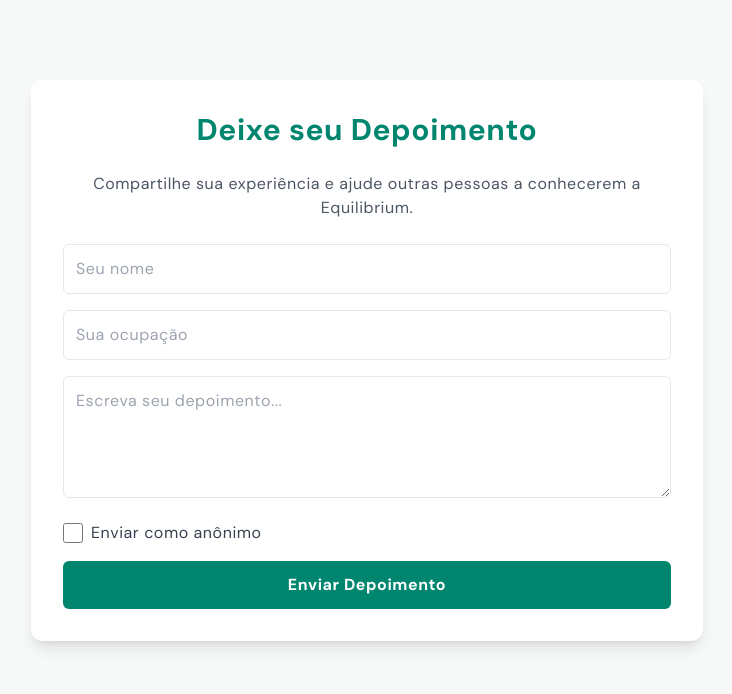
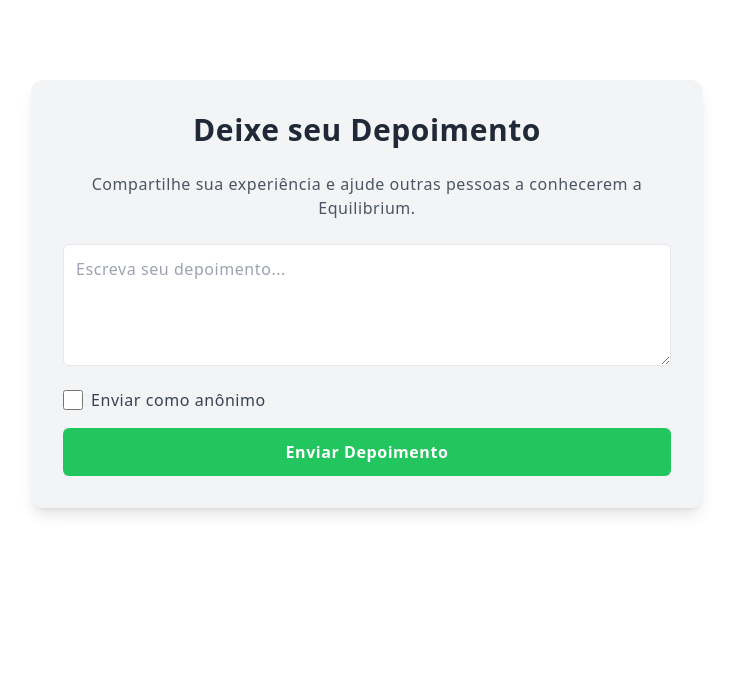
Before and after one commit to LeviOlii/Equilibrium, a React (Vite) app: page /testimony in a window 1280 px wide. Shown: the top 694 px of the page, without its empty margins (273-1005 px from the left). Built offline with nearby package versions, Linux system fonts and the light colour scheme.

Commit message:
Update Testimony.jsx

```diff
--- a/src/pages/Testimony.jsx
+++ b/src/pages/Testimony.jsx
@@ -1,60 +1,53 @@
-import React, { useState } from "react";
+import React, { useState, useEffect } from "react";
 
-const Testimony = () => {
-    const [name, setName] = useState("");
-    const [role, setRole] = useState("");
+const Testimony = ({ userId }) => {
+    const [user, setUser] = useState(null);
     const [testimony, setTestimony] = useState("");
     const [isAnonymous, setIsAnonymous] = useState(false);
 
-    const handleSubmit = (e) => {
+    useEffect(() => {
+        const fetchUser = async () => {
+            try {
+                const response = await fetch(`/api/users/${userId}`);
+                const data = await response.json();
+                setUser(data);
+            } catch (error) {
+                console.error("Erro ao buscar usuário:", error);
+            }
+        };
+
+        if (userId) {
+            fetchUser();
+        }
+    }, [userId]);
+
+    const handleSubmit = async (e) => {
         e.preventDefault();
 
         const newTestimony = {
-            name: isAnonymous ? "Anônimo" : name,
-            role: isAnonymous ? "" : role,
+            name: isAnonymous ? "Anônimo" : user?.name,
+            role: isAnonymous ? "" : user?.role,
             testimony,
         };
 
         console.log("Novo depoimento enviado:", newTestimony);
 
-        setName("");
-        setRole("");
         setTestimony("");
         setIsAnonymous(false);
     };
 
     return (
-        <section className="bg-brand-white px-8 md:px-16 font-dmSans pt-20 pb-36">
-            <div className="max-w-2xl mx-auto bg-white p-8 rounded-xl shadow-lg">
-                <h2 className="text-3xl font-bold text-desktop-bg text-center mb-6">Deixe seu Depoimento</h2>
+        <section className="bg-white px-8 md:px-16 font-sans pt-20 pb-36">
+            <div className="max-w-2xl mx-auto bg-gray-100 p-8 rounded-xl shadow-lg">
+                <h2 className="text-3xl font-bold text-gray-800 text-center mb-6">Deixe seu Depoimento</h2>
                 <p className="text-gray-600 text-center mb-6">Compartilhe sua experiência e ajude outras pessoas a conhecerem a Equilibrium.</p>
 
                 <form onSubmit={handleSubmit} className="space-y-4">
-                    {!isAnonymous && (
-                        <>
-                            <input
-                                type="text"
-                                placeholder="Seu nome"
-                                value={name}
-                                onChange={(e) => setName(e.target.value)}
-                                className="w-full p-3 border rounded-md focus:outline-none focus:ring-2 focus:ring-brand-green"
-                                required
-                            />
-                            <input
-                                type="text"
-                                placeholder="Sua ocupação"
-                                value={role}
-                                onChange={(e) => setRole(e.target.value)}
-                                className="w-full p-3 border rounded-md focus:outline-none focus:ring-2 focus:ring-brand-green"
-                                required
-                            />
-                        </>
-                    )}
                     <textarea
                         placeholder="Escreva seu depoimento..."
                         value={testimony}
                         onChange={(e) => setTestimony(e.target.value)}
-                        className="w-full p-3 border rounded-md focus:outline-none focus:ring-2 focus:ring-brand-green"
+                        className="w-full p-3 border rounded-md focus:outline-none focus:ring-2 focus:ring-green-500"
                         rows="4"
                         required
                     ></textarea>
@@ -69,7 +62,7 @@ const Testimony = () => {
                     </div>
                     <button
                         type="submit"
-                        className="w-full bg-brand-green hover:bg-brand-green-hover text-white font-bold py-3 rounded-md transition"
+                        className="w-full bg-green-500 hover:bg-green-600 text-white font-bold py-3 rounded-md transition"
                     >
                         Enviar Depoimento
                     </button>
```
